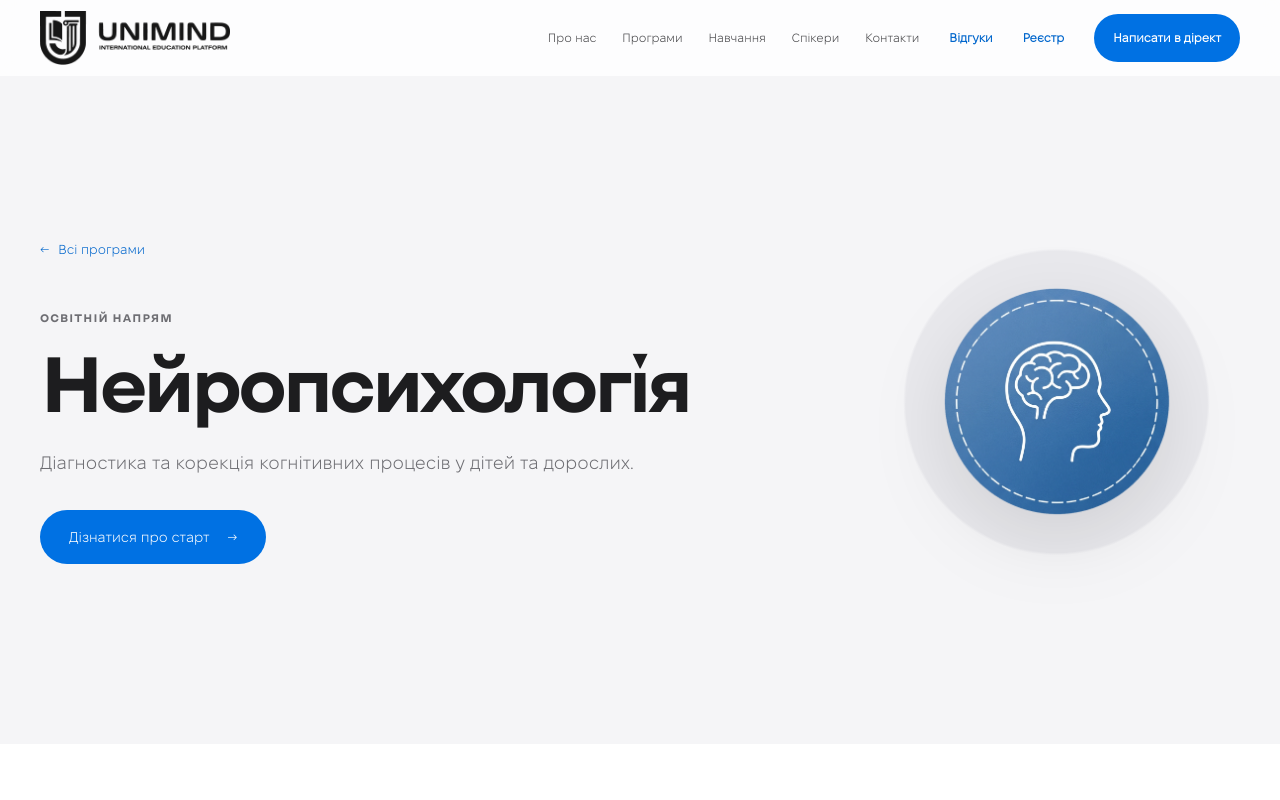
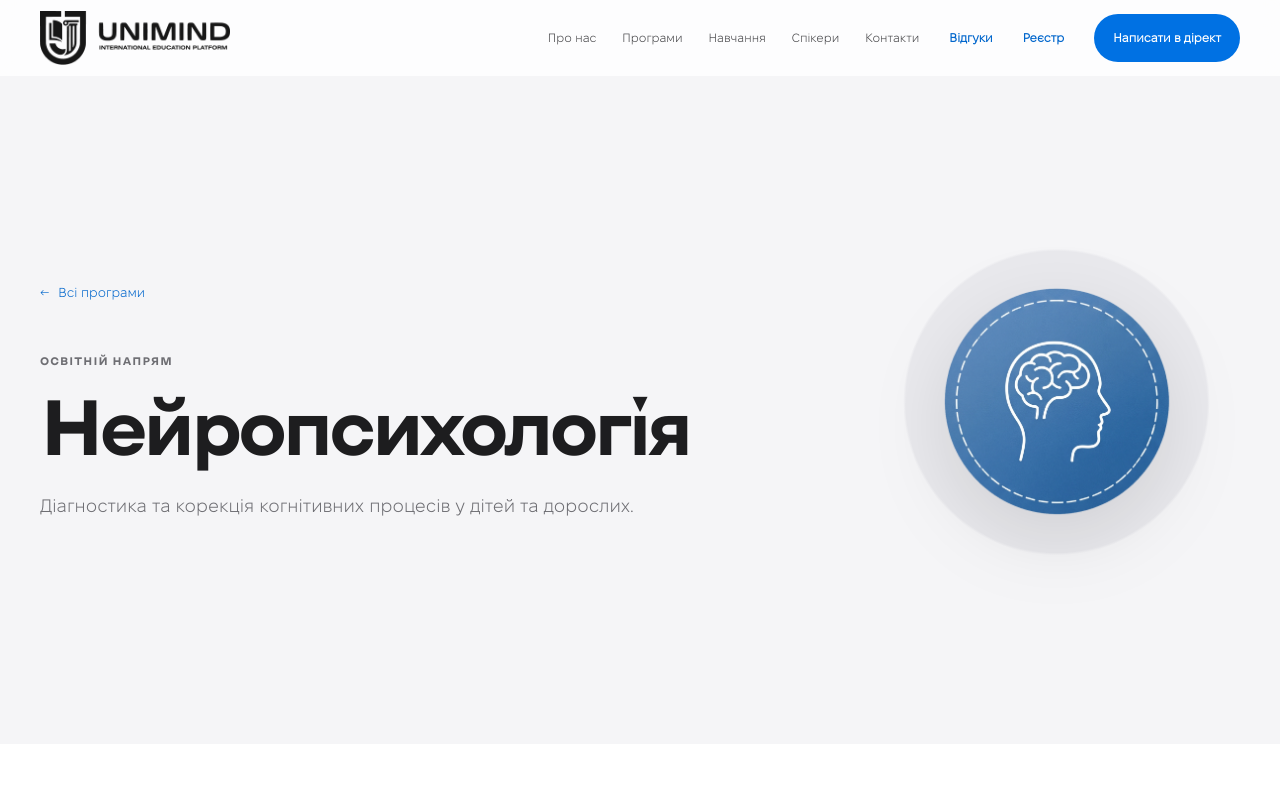
Before and after one commit to VolandKozlov/unimindua, a Vue app: page /programs/neiropsykholohiia in a window 1280 px wide. Shown: the top 800 px of the page. Built offline with nearby package versions, Linux system fonts and the light colour scheme.

Commit message:
feat: remove contact link and button margin from ProgramPage for cleaner layout

```diff
--- a/src/pages/ProgramPage.vue
+++ b/src/pages/ProgramPage.vue
@@ -13,9 +13,6 @@
             <p class="program-page__lead">
               {{ detail ? program.description : program.placeholder?.lead }}
             </p>
-            <RouterLink class="base-button base-button--primary" to="/contact"
-              >Дізнатися про старт <span>→</span></RouterLink
-            >
           </div>
           <div class="program-page__visual" aria-hidden="true">
             <img :src="program.icon" alt="" />
--- a/src/styles.scss
+++ b/src/styles.scss
@@ -667,9 +667,6 @@ h6 {
   }
   .eyebrow {
     margin-bottom: 18px;
-  }
-  .base-button {
-    margin-top: 32px;
   }
 }
 
```
